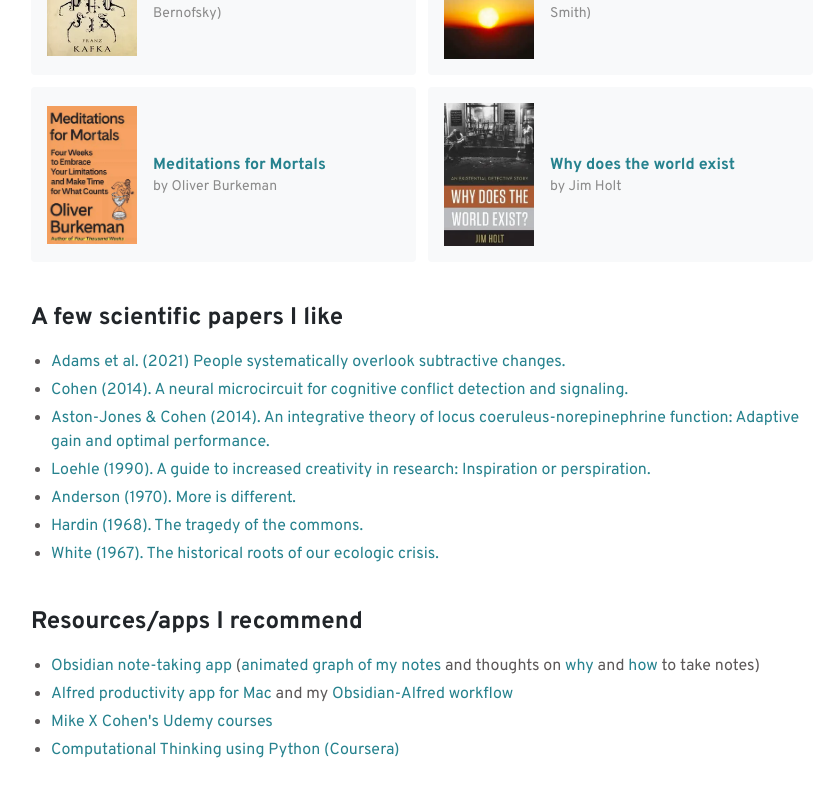
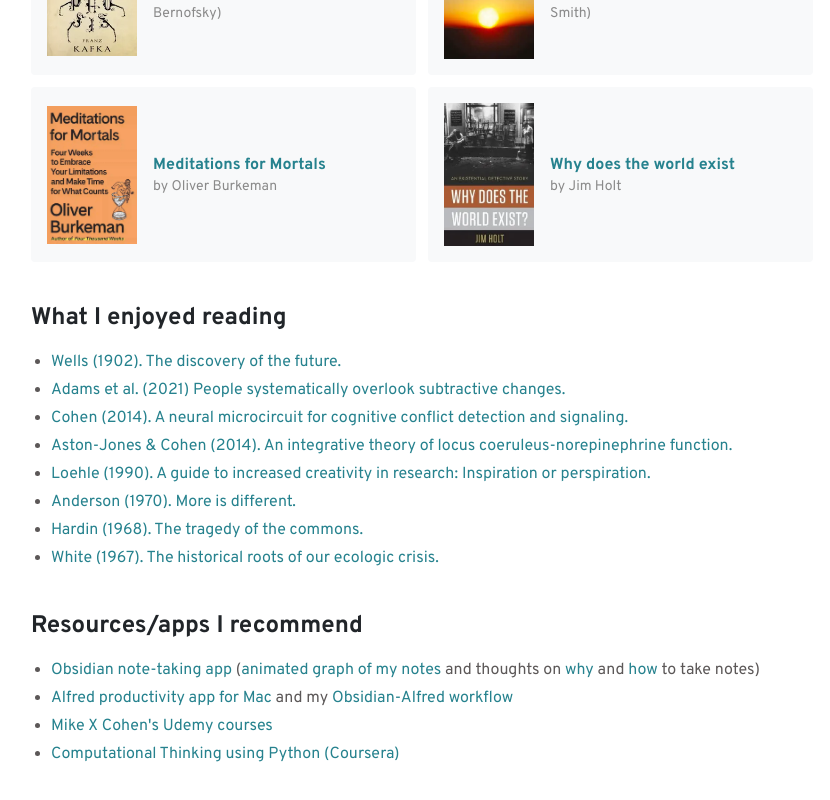
Before and after one commit to hauselin/me, a SvelteKit app: page /about in a window 1280 px wide. Shown: the part 976-1776 px from the top of the page, without its empty margins (218-1048 px from the left). Built offline with nearby package versions, Linux system fonts and the light colour scheme.

Commit message:
Add reading

```diff
--- a/src/routes/about/+page.svelte
+++ b/src/routes/about/+page.svelte
@@ -86,8 +86,15 @@
 		{/each}
 	</ul>
 
-	<h2 class="pt-6 text-2xl font-bold">A few scientific papers I like</h2>
+	<h2 class="pt-6 text-2xl font-bold">What I enjoyed reading</h2>
 	<ul class="list-disc space-y-1 pl-5">
+		<li>
+			<a
+				href="https://www.gutenberg.org/files/44867/44867-h/44867-h.htm"
+				target="_blank"
+				rel="noopener">Wells (1902). The discovery of the future.</a
+			>
+		</li>
 		<li>
 			<a href="https://www.nature.com/articles/s41586-021-03380-y" target="_blank" rel="noopener"
 				>Adams et al. (2021) People systematically overlook subtractive changes.</a
@@ -107,7 +114,7 @@
 				target="_blank"
 				rel="noopener"
 				>Aston-Jones & Cohen (2014). An integrative theory of locus coeruleus-norepinephrine
-				function: Adaptive gain and optimal performance.</a
+				function.</a
 			>
 		</li>
 		<li>
```
